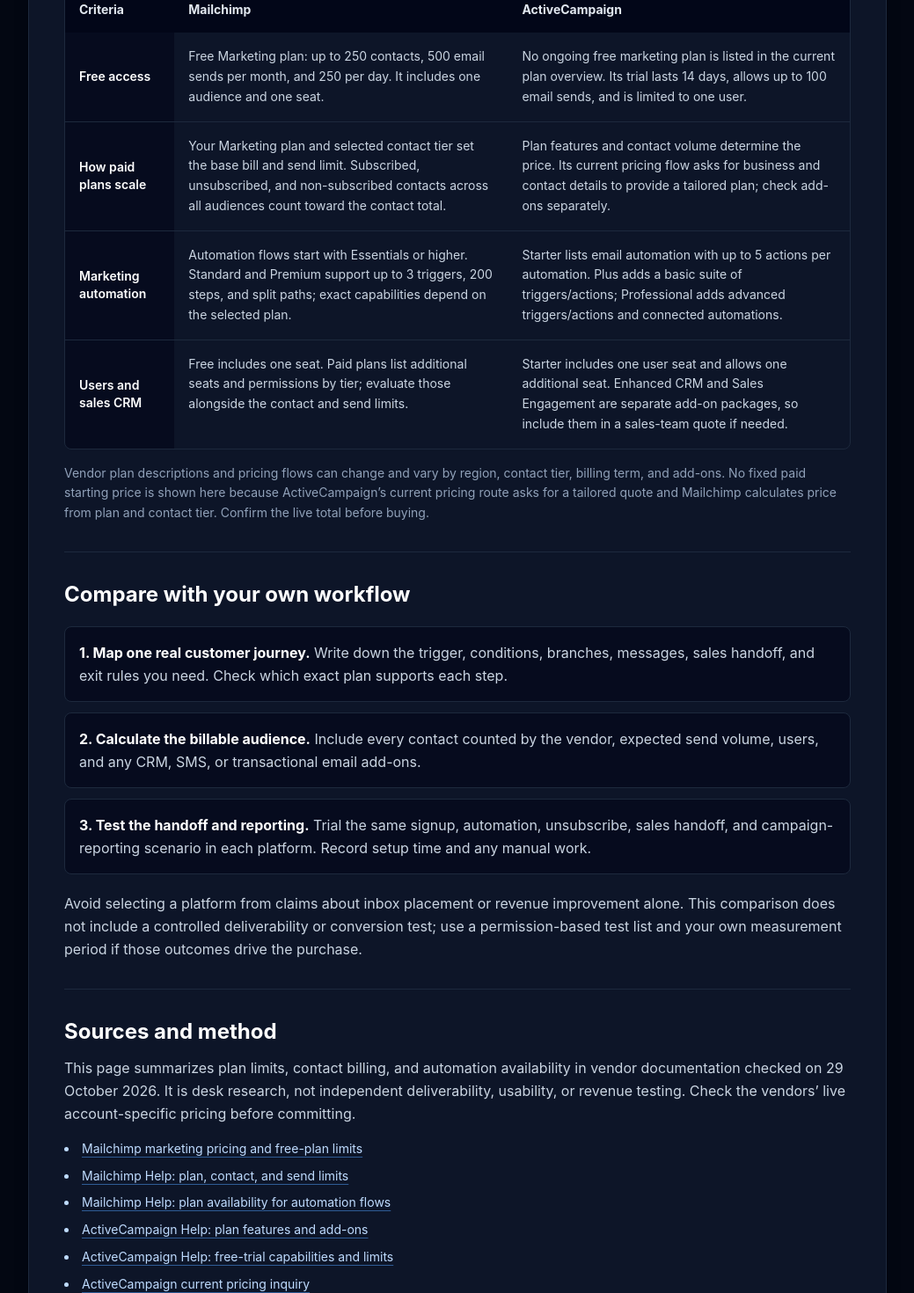
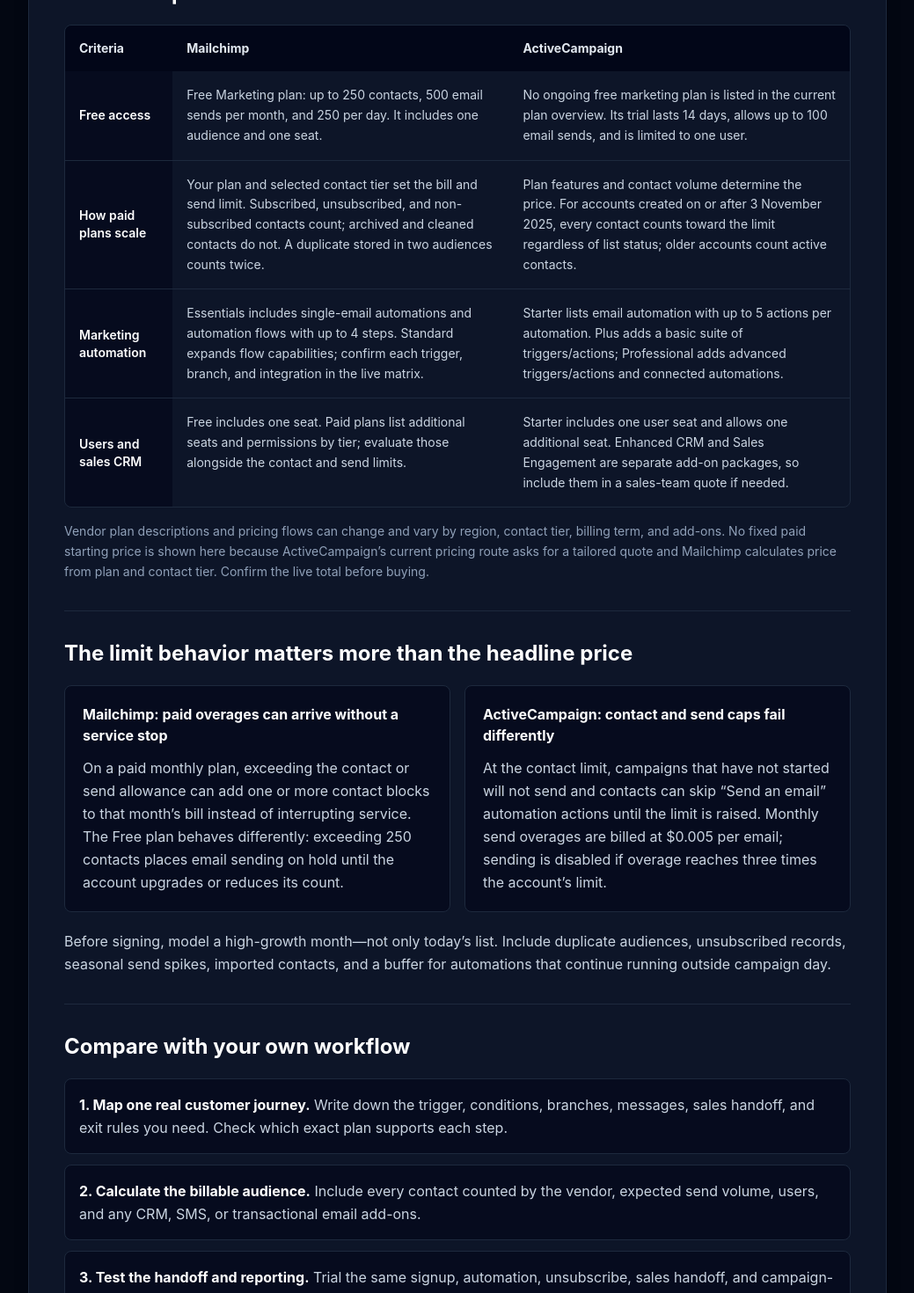
Before and after one commit to nguyenquocthieu231218-afk/b2b-hub, a Next.js app: page /mailchimp-vs-activecampaign in a window 1280 px wide. Shown: the part 1100-2570 px from the top of the page at 88% size, without its empty margins (120-1159 px from the left). Built offline with nearby package versions, Linux system fonts and the light colour scheme.

Commit message:
Explain Mailchimp and ActiveCampaign limit behavior (#10)
Clarify contact counting, overage behavior, automation limits, and source-check synchronization using current official vendor documentation.

```diff
--- a/app/mailchimp-vs-activecampaign/page.tsx
+++ b/app/mailchimp-vs-activecampaign/page.tsx
@@ -15,12 +15,12 @@ const comparisonRows = [
   },
   {
     label: 'How paid plans scale',
-    mailchimp: 'Your Marketing plan and selected contact tier set the base bill and send limit. Subscribed, unsubscribed, and non-subscribed contacts across all audiences count toward the contact total.',
-    activecampaign: 'Plan features and contact volume determine the price. Its current pricing flow asks for business and contact details to provide a tailored plan; check add-ons separately.',
+    mailchimp: 'Your plan and selected contact tier set the bill and send limit. Subscribed, unsubscribed, and non-subscribed contacts count; archived and cleaned contacts do not. A duplicate stored in two audiences counts twice.',
+    activecampaign: 'Plan features and contact volume determine the price. For accounts created on or after 3 November 2025, every contact counts toward the limit regardless of list status; older accounts count active contacts.',
   },
   {
     label: 'Marketing automation',
-    mailchimp: 'Automation flows start with Essentials or higher. Standard and Premium support up to 3 triggers, 200 steps, and split paths; exact capabilities depend on the selected plan.',
+    mailchimp: 'Essentials includes single-email automations and automation flows with up to 4 steps. Standard expands flow capabilities; confirm each trigger, branch, and integration in the live matrix.',
     activecampaign: 'Starter lists email automation with up to 5 actions per automation. Plus adds a basic suite of triggers/actions; Professional adds advanced triggers/actions and connected automations.',
   },
   {
@@ -43,7 +43,7 @@ export default function MailchimpVsActiveCampaignPage() {
             The useful comparison is not “simple newsletters versus advanced automation.” Both products offer marketing automation, but the capabilities and seat limits depend on the plan. Mailchimp publishes a free tier; ActiveCampaign offers a short trial. For a paid decision, compare the plan that meets your automation needs and your full contact count, then include any CRM or messaging add-ons.
           </p>
           <p className="mt-4 text-sm text-slate-400">
-            Source check: <time dateTime="2026-10-29">29 October 2026</time> · Desk research only; StackEvalify has not run a hands-on product test for this comparison.
+            Source check: <time dateTime="2026-11-09">9 November 2026</time> · Desk research only; StackEvalify has not run a hands-on product test for this comparison.
           </p>
         </header>
 
@@ -58,7 +58,7 @@ export default function MailchimpVsActiveCampaignPage() {
           <h2 id="plan-comparison" className="text-2xl font-bold text-white">Published plan differences</h2>
           <div className="mt-5 hidden overflow-x-auto rounded-lg border border-slate-800 sm:block">
             <table className="w-full min-w-[42rem] border-collapse text-left text-sm">
-              <caption className="sr-only">Mailchimp and ActiveCampaign plan limits checked on 29 October 2026</caption>
+              <caption className="sr-only">Mailchimp and ActiveCampaign plan limits checked on 9 November 2026</caption>
               <thead className="bg-slate-950 text-slate-200">
                 <tr>
                   <th scope="col" className="p-4">Criteria</th>
@@ -98,6 +98,27 @@ export default function MailchimpVsActiveCampaignPage() {
           </p>
         </section>
 
+        <section aria-labelledby="limit-behavior" className="border-b border-slate-800 py-8">
+          <h2 id="limit-behavior" className="text-2xl font-bold text-white">The limit behavior matters more than the headline price</h2>
+          <div className="mt-5 grid gap-4 md:grid-cols-2">
+            <article className="rounded-lg border border-slate-800 bg-slate-950/60 p-5">
+              <h3 className="font-bold text-white">Mailchimp: paid overages can arrive without a service stop</h3>
+              <p className="mt-3 leading-relaxed text-slate-300">
+                On a paid monthly plan, exceeding the contact or send allowance can add one or more contact blocks to that month’s bill instead of interrupting service. The Free plan behaves differently: exceeding 250 contacts places email sending on hold until the account upgrades or reduces its count.
+              </p>
+            </article>
+            <article className="rounded-lg border border-slate-800 bg-slate-950/60 p-5">
+              <h3 className="font-bold text-white">ActiveCampaign: contact and send caps fail differently</h3>
+              <p className="mt-3 leading-relaxed text-slate-300">
+                At the contact limit, campaigns that have not started will not send and contacts can skip “Send an email” automation actions until the limit is raised. Monthly send overages are billed at $0.005 per email; sending is disabled if overage reaches three times the account’s limit.
+              </p>
+            </article>
+          </div>
+          <p className="mt-5 leading-relaxed text-slate-300">
+            Before signing, model a high-growth month—not only today’s list. Include duplicate audiences, unsubscribed records, seasonal send spikes, imported contacts, and a buffer for automations that continue running outside campaign day.
+          </p>
+        </section>
+
         <section aria-labelledby="evaluation" className="border-b border-slate-800 py-8">
           <h2 id="evaluation" className="text-2xl font-bold text-white">Compare with your own workflow</h2>
           <ol className="mt-5 grid gap-3 text-slate-300">
@@ -113,14 +134,18 @@ export default function MailchimpVsActiveCampaignPage() {
         <section aria-labelledby="sources" className="pt-8">
           <h2 id="sources" className="text-2xl font-bold text-white">Sources and method</h2>
           <p className="mt-3 leading-relaxed text-slate-300">
-            This page summarizes plan limits, contact billing, and automation availability in vendor documentation checked on 29 October 2026. It is desk research, not independent deliverability, usability, or revenue testing. Check the vendors’ live account-specific pricing before committing.
+            This page summarizes plan limits, contact billing, overage behavior, and automation availability in vendor documentation checked on 9 November 2026. It is desk research, not independent deliverability, usability, or revenue testing. Check the vendors’ live account-specific pricing before committing.
           </p>
           <ul className="mt-4 list-inside list-disc space-y-2 text-sm leading-relaxed text-blue-200">
             <li><a className="underline decoration-blue-400/50 underline-offset-4 hover:text-white" href="https://mailchimp.com/pricing/marketing/" target="_blank" rel="noopener noreferrer">Mailchimp marketing pricing and free-plan limits</a></li>
             <li><a className="underline decoration-blue-400/50 underline-offset-4 hover:text-white" href="https://mailchimp.com/help/about-mailchimp-pricing-plans/" target="_blank" rel="noopener noreferrer">Mailchimp Help: plan, contact, and send limits</a></li>
+            <li><a className="underline decoration-blue-400/50 underline-offset-4 hover:text-white" href="https://mailchimp.com/help/about-additional-charges/" target="_blank" rel="noopener noreferrer">Mailchimp Help: contact blocks and additional charges</a></li>
+            <li><a className="underline decoration-blue-400/50 underline-offset-4 hover:text-white" href="https://mailchimp.com/help/remove-duplicates-and-bounces-with-excel/" target="_blank" rel="noopener noreferrer">Mailchimp Help: duplicate contacts across audiences</a></li>
             <li><a className="underline decoration-blue-400/50 underline-offset-4 hover:text-white" href="https://mailchimp.com/help/change-classic-automation-customer-journey/" target="_blank" rel="noopener noreferrer">Mailchimp Help: plan availability for automation flows</a></li>
             <li><a className="underline decoration-blue-400/50 underline-offset-4 hover:text-white" href="https://help.activecampaign.com/hc/en-us/articles/14251311251356-Overview-of-ActiveCampaign-plans" target="_blank" rel="noopener noreferrer">ActiveCampaign Help: plan features and add-ons</a></li>
             <li><a className="underline decoration-blue-400/50 underline-offset-4 hover:text-white" href="https://help.activecampaign.com/hc/en-us/articles/218789987-Free-trial-capabilities" target="_blank" rel="noopener noreferrer">ActiveCampaign Help: free-trial capabilities and limits</a></li>
+            <li><a className="underline decoration-blue-400/50 underline-offset-4 hover:text-white" href="https://help.activecampaign.com/hc/en-us/articles/115000364264-What-happens-when-I-reach-my-contact-limit" target="_blank" rel="noopener noreferrer">ActiveCampaign Help: contact-limit behavior</a></li>
+            <li><a className="underline decoration-blue-400/50 underline-offset-4 hover:text-white" href="https://help.activecampaign.com/hc/en-us/articles/10918125380764-About-email-send-limits-and-overage-fees" target="_blank" rel="noopener noreferrer">ActiveCampaign Help: send limits and overage fees</a></li>
             <li><a className="underline decoration-blue-400/50 underline-offset-4 hover:text-white" href="https://www.activecampaign.com/pricing/contact/" target="_blank" rel="noopener noreferrer">ActiveCampaign current pricing inquiry</a></li>
           </ul>
         </section>
--- a/lib/comparisons.ts
+++ b/lib/comparisons.ts
@@ -11,6 +11,10 @@ const sourceCheckOverrides: Record<string, { sourceCheckedAt: string; status: st
     status: 'Source checked · 9 Nov 2026',
   },
   '/hubspot-vs-salesforce': {
+    sourceCheckedAt: '2026-11-09',
+    status: 'Source checked · 9 Nov 2026',
+  },
+  '/mailchimp-vs-activecampaign': {
     sourceCheckedAt: '2026-11-09',
     status: 'Source checked · 9 Nov 2026',
   },
--- a/scripts/check-seo.mjs
+++ b/scripts/check-seo.mjs
@@ -33,6 +33,7 @@ const comparisonSourceDates = new Map([
   ['/clickup-vs-notion', '2026-11-09'],
   ['/clickup-vs-monday', '2026-11-09'],
   ['/hubspot-vs-salesforce', '2026-11-09'],
+  ['/mailchimp-vs-activecampaign', '2026-11-09'],
   ['/pipedrive-vs-hubspot', '2026-11-09'],
 ]);
 
```
Also changed, not shown: 1 other file (tests, documents, lock files or other folders).
